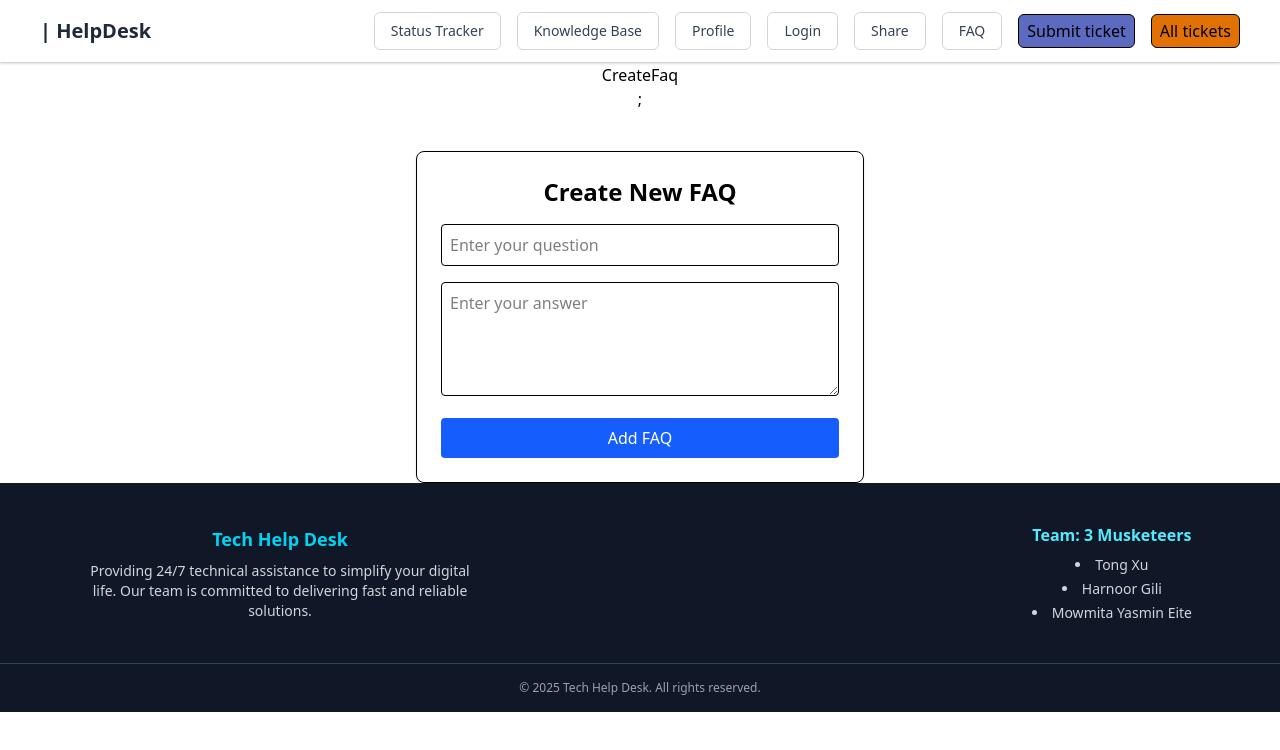
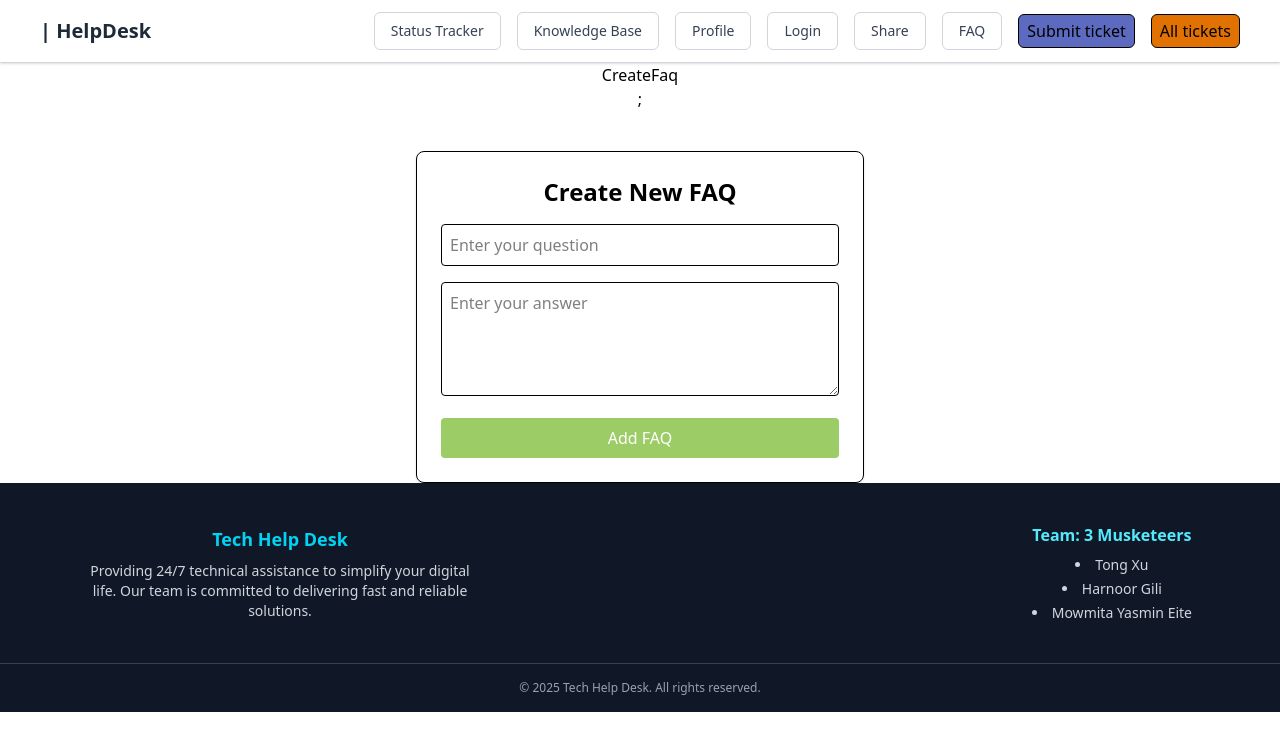
Before and after one commit to erichilla0525/fullstack-helpdesk, a React (Vite) app: page /createFaq in a window 1280 px wide. Shown: the top 750 px of the page. Built offline with nearby package versions, Linux system fonts and the light colour scheme.

Commit message:
Apply the hoverhook in FaqForm's submit button.

```diff
--- a/src/components/FAQ/FAQFrom.tsx
+++ b/src/components/FAQ/FAQFrom.tsx
@@ -4,6 +4,7 @@ import { useFAQ } from "../Hooks/useFaq";
 import { useNavigate } from "react-router-dom";
 import * as FaqService from "../Services/faqService";
 import { toast } from "react-toastify";
+import { useHover } from "../Hooks/hoverHook";
 interface FAQFormProps {
   id?: number | undefined;
   mode: "create" | "edit";
@@ -11,6 +12,7 @@ interface FAQFormProps {
   setFaqData: React.Dispatch<React.SetStateAction<FAQItem[]>>;
 }
 const FAQForm = ({ id, faqData, setFaqData, mode }: FAQFormProps) => {
+  const hoverStatus = useHover();
   const { addFAQ, editFAQ } = useFAQ(faqData, setFaqData);
   const [faq, setFaq] = useState<FAQItem>({ id: 0, question: "", answer: "" });
   const [errors, setErrors] = useState<Map<string, string>>(new Map());
@@ -84,7 +86,10 @@ const FAQForm = ({ id, faqData, setFaqData, mode }: FAQFormProps) => {
         )}
         <button
           type="submit"
-          className="w-full bg-blue-600 text-white font-medium py-2 rounded hover:bg-blue-700 transition"
+          onMouseEnter={hoverStatus.onMouseEnter}
+          onMouseLeave={hoverStatus.onMouseLeave}
+          className= {`w-full bg-blue-600 text-white font-medium py-2 rounded
+            ${hoverStatus.isHovered ? "bg-pink-300" : "bg-lightGreen"} `}
         >
           {mode === "create" ? "Add FAQ" : "Update FAQ"}
         </button>
```
